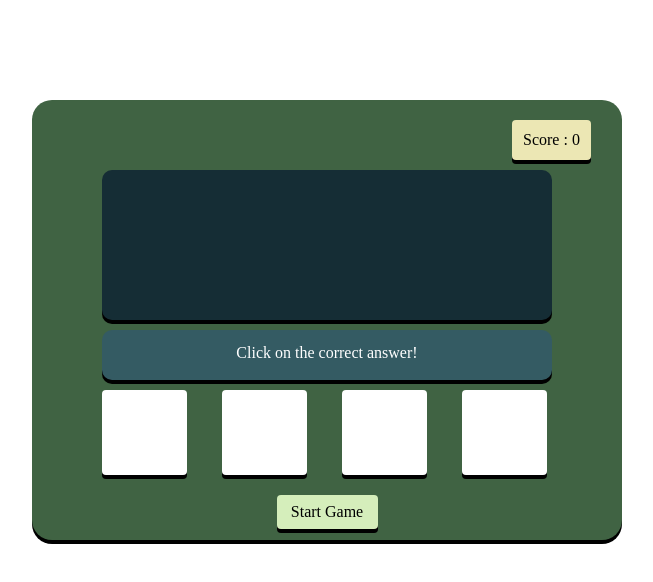
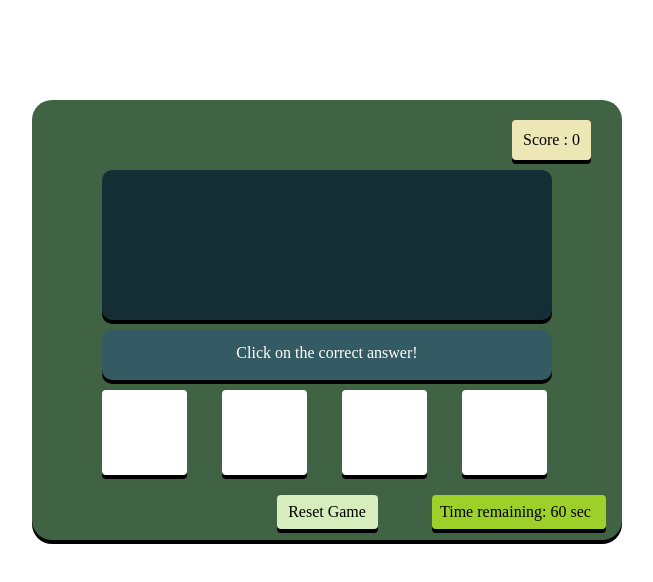
Before and after one commit to Suciwidhi22/math_games, a plain HTML site: page index.html in a window 1280 px wide. Both pictures are taken after a click on the element "Start Game". Shown: the whole page, without its empty margins (313-966 px from the left). Drawn offline with Linux system fonts and the light colour scheme.

Commit message:
Javascript Code

```diff
--- a/index.html
+++ b/index.html
@@ -10,7 +10,7 @@
 <body>
     <div id="container">
         <div id = "score">
-            Score : <span id="scorevalue">0</span>
+            Score : <span id="scorevalue"></span>
         </div>
         <div id = "correct">
             Correct
@@ -41,5 +41,6 @@
             <p>Your score is 20</p>
         </div>
     </div>
+    <script src="main.js"></script>
 </body>
 </html>
--- /dev/null
+++ b/main.js
@@ -0,0 +1,45 @@
+var playing = false;
+var score;
+
+
+//if we click on the start/reset
+document.getElementById("startreset").onclick=
+function(){
+    //if we are playing
+    if(playing == true){
+        location.reload();
+    }else {
+        //if we are not playing
+        playing = true;
+        //set score to 0
+        score = 0;
+        document.getElementById("scorevalue").innerHTML = score;
+
+         //show countdown box
+        document.getElementById("timeremaining").style.display = "block";
+
+         //change button to reset
+         document.getElementById("startreset").innerHTML = "Reset Game";
+    }
+}
+
+        //reload page
+
+        //set score to 0
+
+        //reduce time by 1sec in loops
+        //timeleft?
+            //yes->continue
+            //no -> gameover
+
+        //generate new Q&A
+
+//if we click on answer box
+    //if we are playing
+        //correct?
+            //yes
+                //increase score
+                //show correct box for 1sec
+                //generate new Q&A
+            //no
+                //show try again box for 1sec
```
Also changed, not shown: 1 other file.
